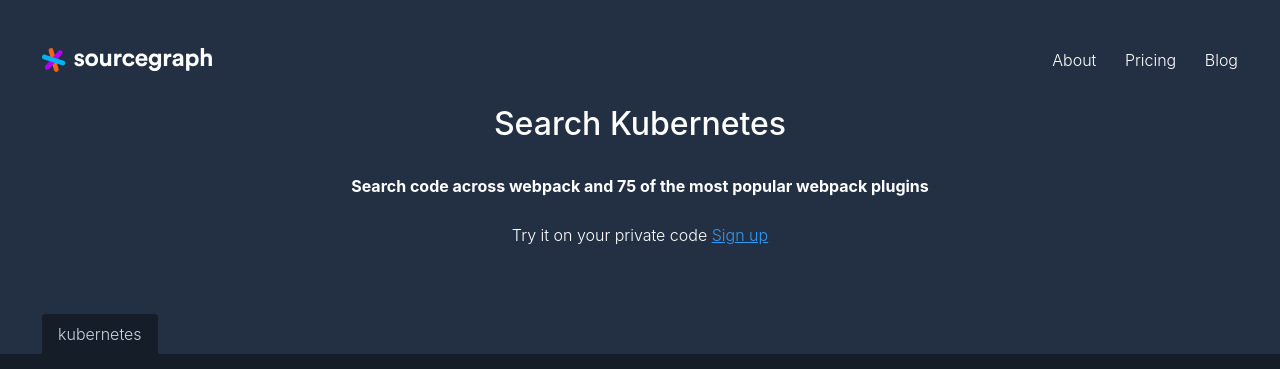
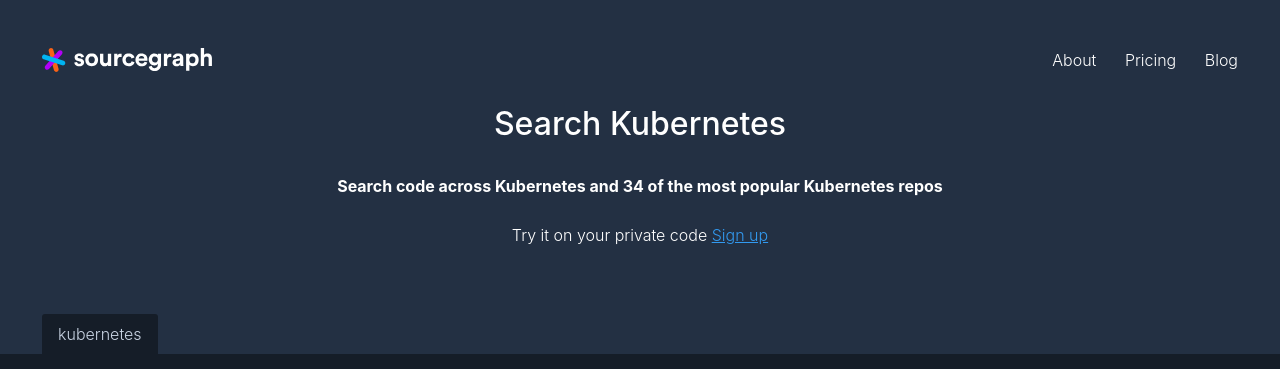
Before and after one commit to hdrhbbu1/sourcegraph.github.io, a Jekyll site: the page built from in/search/kubernetes.md, in a window 1280 px wide. Shown: the top 369 px of the page. Built offline with Jekyll 4.4.1, drawn with Linux system fonts in a browser that asks for light colours.

```diff
--- a/in/search/kubernetes.md
+++ b/in/search/kubernetes.md
@@ -1,7 +1,7 @@
 ---
 layout: search
 title: Search Kubernetes
-subtitle: Search code across webpack and 75 of the most popular webpack plugins
+subtitle: Search code across Kubernetes and 34 of the most popular Kubernetes repos
 callToActionTitle: Try it on your private code
 callToActionText: Sign up
 callToActionLink: /signup
```
Also changed, not shown: other parts of in/search/kubernetes.md (+1 -1 lines), in/assets/images/case-sensitive.svg (added), in/assets/images/regex.svg (added), in/assets/images/word-match.svg (added), 4 other files.
